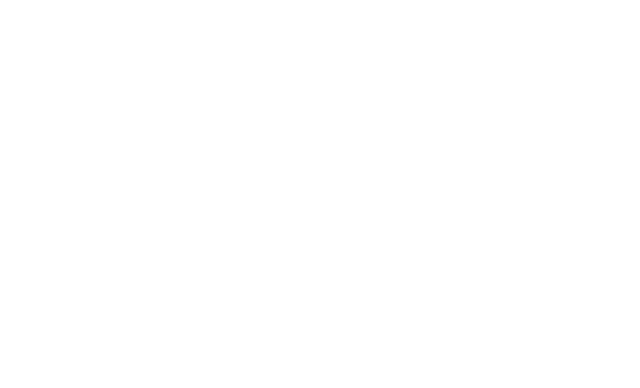
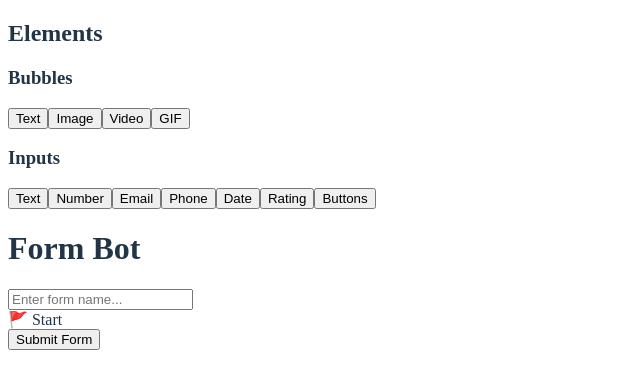
Before and after one commit to Roshangangurde/formbuilder, a React (Vite) app in the folder frontend/: page /typebot in a window 1280 px wide. Before the commit this address had no page. Shown: the top 388 px of the page, without its empty margins (0-640 px from the left). Built offline with nearby package versions, Linux system fonts and the light colour scheme.

Commit message:
buttons added to formbot

```diff
--- a/frontend/src/App.jsx
+++ b/frontend/src/App.jsx
@@ -1,5 +1,5 @@
 import './App.css'
-import { Login,Signup,Home,Form,Forms, InviteForm,  WorkplaceAccess} from './pages/index'
+import { Login,Signup,Home,Form,Forms,Typebot,InviteForm,WorkplaceAccess} from './pages/index'
 import { BrowserRouter, Routes, Route } from 'react-router-dom'
 function App() {
 
@@ -14,7 +14,7 @@
         <Route path="/forms" element={<Forms />} />
         <Route path="/editForm/:id" element={<Form />} />
         <Route path="/invite" element={<InviteForm />} />
-        {/* <Route path="/typebot" element={<Typebot />} /> */}
+        <Route path="/typebot" element={<Typebot />} />
         <Route path="/workplaceaccess" element={<WorkplaceAccess />} />
       </Routes>
     </BrowserRouter>
--- /dev/null
+++ b/frontend/src/components/Button.jsx
@@ -0,0 +1,10 @@
+export default function Button({ children, onClick, variant = "default", className = "" }) {
+    return (
+        <button
+            className={`btn ${variant} ${className}`}
+            onClick={onClick}
+        >
+            {children}
+        </button>
+    );
+}
--- /dev/null
+++ b/frontend/src/components/Input.jsx
@@ -0,0 +1,11 @@
+export default function Input({ type = "text", placeholder, value, onChange, className = "" }) {
+    return (
+        <input
+            type={type}
+            placeholder={placeholder}
+            value={value}
+            onChange={onChange}
+            className={`input ${className}`}
+        />
+    );
+}
--- /dev/null
+++ b/frontend/src/components/Select.jsx
@@ -0,0 +1,21 @@
+import React from "react";
+
+export default function Select({ value, onChange, options = [], className }) {
+  return (
+    <select
+      value={value}
+      onChange={onChange}
+      className={`p-2 border border-gray-700 rounded bg-gray-900 text-white ${className}`}
+    >
+      {options.length > 0 ? (
+        options.map((option) => (
+          <option key={option} value={option}>
+            {option}
+          </option>
+        ))
+      ) : (
+        <option value="">No options available</option>
+      )}
+    </select>
+  );
+}
--- a/frontend/src/pages/form/Form.jsx
+++ b/frontend/src/pages/form/Form.jsx
@@ -2,6 +2,7 @@
 import { useNavigate } from 'react-router-dom';
 
 export default function Form() {
+    const [forms, setForms] = useState([]);
     const [isLoading, setIsLoading] = useState(true);
     const token = localStorage.getItem("token");
     const navigate = useNavigate();
@@ -9,8 +10,35 @@
     const API_BASE_URL = `${import.meta.env.VITE_BASE_URL}/api/v1`;
 
     useEffect(() => {
+        fetchForms();
         console.log("Token:", token);
     }, []);
+
+    const fetchForms = async () => {
+        try {
+            const response = await fetch(`${API_BASE_URL}/typebot`, {
+                method: "POST",
+                headers: {
+                    "Content-Type": "application/json",
+                    Authorization: `Bearer ${token}`,
+                },
+                body: JSON.stringify({ form_name: "New Typebot Form" }),
+            });
+
+
+            if (!response.ok) {
+                throw new Error(`Error ${response.status}: ${response.statusText}`);
+            }
+
+            const data = await response.json();
+            console.log("✅ Fetched Forms:", data);
+            setForms(data);
+            setIsLoading(false);
+        } catch (error) {
+            console.error("❌ Error fetching forms:", error);
+            alert("Error fetching forms: " + error.message);
+        }
+    };
 
     // Function to make API requests
     const apiRequest = async (url, method, body = null) => {
@@ -48,7 +76,7 @@
         const data = await apiRequest(`${API_BASE_URL}/typebot`, "POST", { form_name: "New Typebot Form" });
         if (data) {
             alert("Typebot Form Created Successfully!");
-            navigate("/invite"); // Navigate to Invite Page instead
+            navigate("/typebot"); // Navigate to Invite Page instead
         }
     };
 
--- a/frontend/src/pages/index.jsx
+++ b/frontend/src/pages/index.jsx
@@ -3,7 +3,7 @@
 import Home from './home/Home';
 import Form from './form/Form';
 import Forms from './formlist/Forms';
-// import Typebot from './typebot/Typebot';
+import Typebot from './typebot/Typebot';
 import InviteForm from './invite/InviteForm';
 import WorkplaceAccess from './workedplace/WorkplaceAccess';
 
@@ -13,7 +13,7 @@
     Home,
     Form,
     Forms,
-    // Typebot,
+    Typebot,
     InviteForm,
     WorkplaceAccess,
 }
--- a/frontend/src/pages/typebot/Typebot.jsx
+++ b/frontend/src/pages/typebot/Typebot.jsx
@@ -1,18 +1,21 @@
 import { useState } from "react";
-import { Button, Input, Select } from "@/components/ui";
-import { PlusCircle, Trash2 } from "lucide-react";
+import { useNavigate } from "react-router-dom";
+import Button from "../../components/Button";
+import Input from "../../components/Input";
+import Select from "../../components/Select";
 
 export default function FormBot() {
   const [formName, setFormName] = useState("");
   const [fields, setFields] = useState([]);
+  const navigate = useNavigate();
 
   const fieldTypes = [
     "text", "email", "phone", "number", "date", "rating",
     "image", "video", "gif", "button"
   ];
 
-  const addField = () => {
-    setFields([...fields, { id: Date.now(), label: "", type: "text" }]);
+  const addField = (type) => {
+    setFields([...fields, { id: Date.now(), label: type, type }]);
   };
 
   const updateField = (id, key, value) => {
@@ -26,10 +29,36 @@
   const handleSubmit = () => {
     const formData = { form_name: formName, fields };
     console.log("Form Data:", formData);
+    navigate("/invite");
   };
 
   return (
-    <div className="max-w-2xl mx-auto p-6 bg-white rounded-lg shadow-lg">
+    <div className="flex h-screen bg-gray-900 text-white">
+      {/* Sidebar */}
+      <div className="w-1/4 p-4 bg-black">
+        <h2 className="text-xl font-bold mb-4">Elements</h2>
+
+        <div className="mb-4">
+          <h3 className="font-semibold mb-2">Bubbles</h3>
+          <div className="space-y-2">
+            {["Text", "Image", "Video", "GIF"].map((item) => (
+              <Button key={item} className="w-full" onClick={() => addField(item.toLowerCase())}>{item}</Button>
+            ))}
+          </div>
+        </div>
+
+        <div>
+          <h3 className="font-semibold mb-2">Inputs</h3>
+          <div className="space-y-2">
+            {["Text", "Number", "Email", "Phone", "Date", "Rating", "Buttons"].map((item) => (
+              <Button key={item} className="w-full" onClick={() => addField(item.toLowerCase())}>{item}</Button>
+            ))}
+          </div>
+        </div>
+      </div>
+
+      {/* Main Form Area */}
+      <div className="flex-1 p-6">
         <h1 className="text-2xl font-bold mb-4">Form Bot</h1>
 
         {/* Form Name Input */}
@@ -38,41 +67,41 @@
           placeholder="Enter form name..."
           value={formName}
           onChange={(e) => setFormName(e.target.value)}
-        className="mb-4"
+          className="w-full mb-4 bg-gray-800 border border-gray-700 text-white p-2 rounded"
         />
 
+        {/* Start Block */}
+        <div className="p-4 bg-gray-800 text-white rounded-lg mb-4 flex items-center">
+          <span className="mr-2">🚩</span> Start
+        </div>
+
         {/* Fields Section */}
-      {fields.map((field, index) => (
-        <div key={field.id} className="flex items-center gap-3 mb-3">
+        {fields.map((field) => (
+          <div key={field.id} className="p-4 bg-gray-800 text-white rounded-lg mb-4 flex items-center">
             <Input
               type="text"
-            placeholder="Field label..."
-            value={field.label}
+              placeholder="Click here to edit"
+              value={field.label || ""}
               onChange={(e) => updateField(field.id, "label", e.target.value)}
+              className="flex-grow bg-gray-900 text-white border-gray-700 p-2 rounded"
             />
             <Select
               value={field.type}
               onChange={(e) => updateField(field.id, "type", e.target.value)}
-          >
-            {fieldTypes.map(type => (
-              <option key={type} value={type}>{type}</option>
-            ))}
-          </Select>
-          <Button variant="destructive" onClick={() => removeField(field.id)}>
-            <Trash2 size={18} />
+              options={fieldTypes}
+              className="bg-gray-900 text-white border-gray-700 p-2 rounded ml-2"
+            />
+            <Button onClick={() => removeField(field.id)} className="ml-2 bg-red-600 px-3 py-1 rounded">
+              Delete
             </Button>
           </div>
         ))}
 
-      {/* Add Field Button */}
-      <Button variant="outline" onClick={addField} className="mb-4">
-        <PlusCircle className="mr-2" /> Add Field
-      </Button>
-
         {/* Submit Button */}
-      <Button onClick={handleSubmit} className="w-full">
+        <Button onClick={handleSubmit} className="w-full bg-green-600 px-4 py-2 rounded">
           Submit Form
         </Button>
       </div>
+    </div>
   );
 }
```
Also changed, not shown: frontend/src/components/Switch.jsx (added, +8 -0 lines), 1 other file (tests, documents, lock files or other folders). Lines whose indentation alone changed are shown as unchanged.
